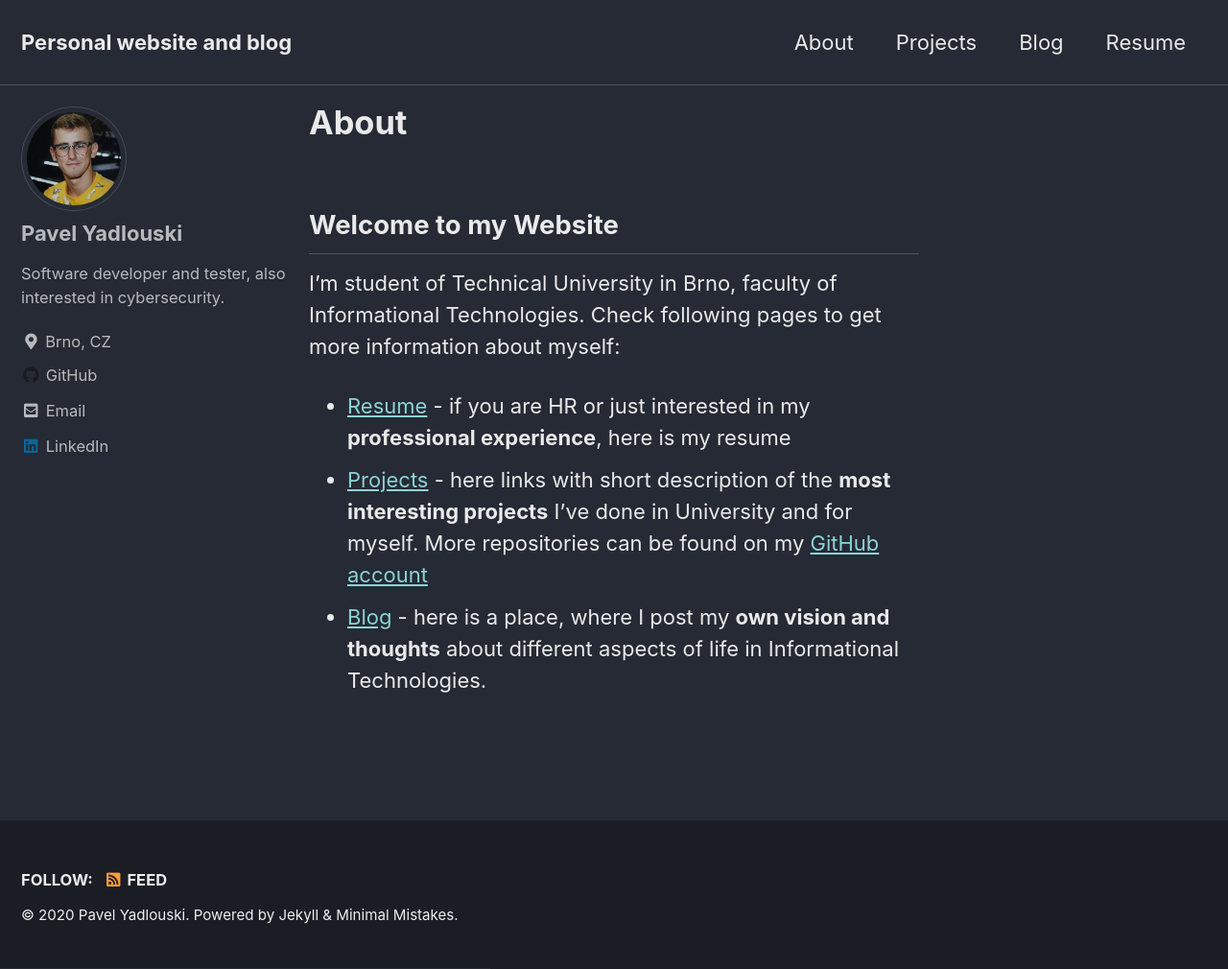
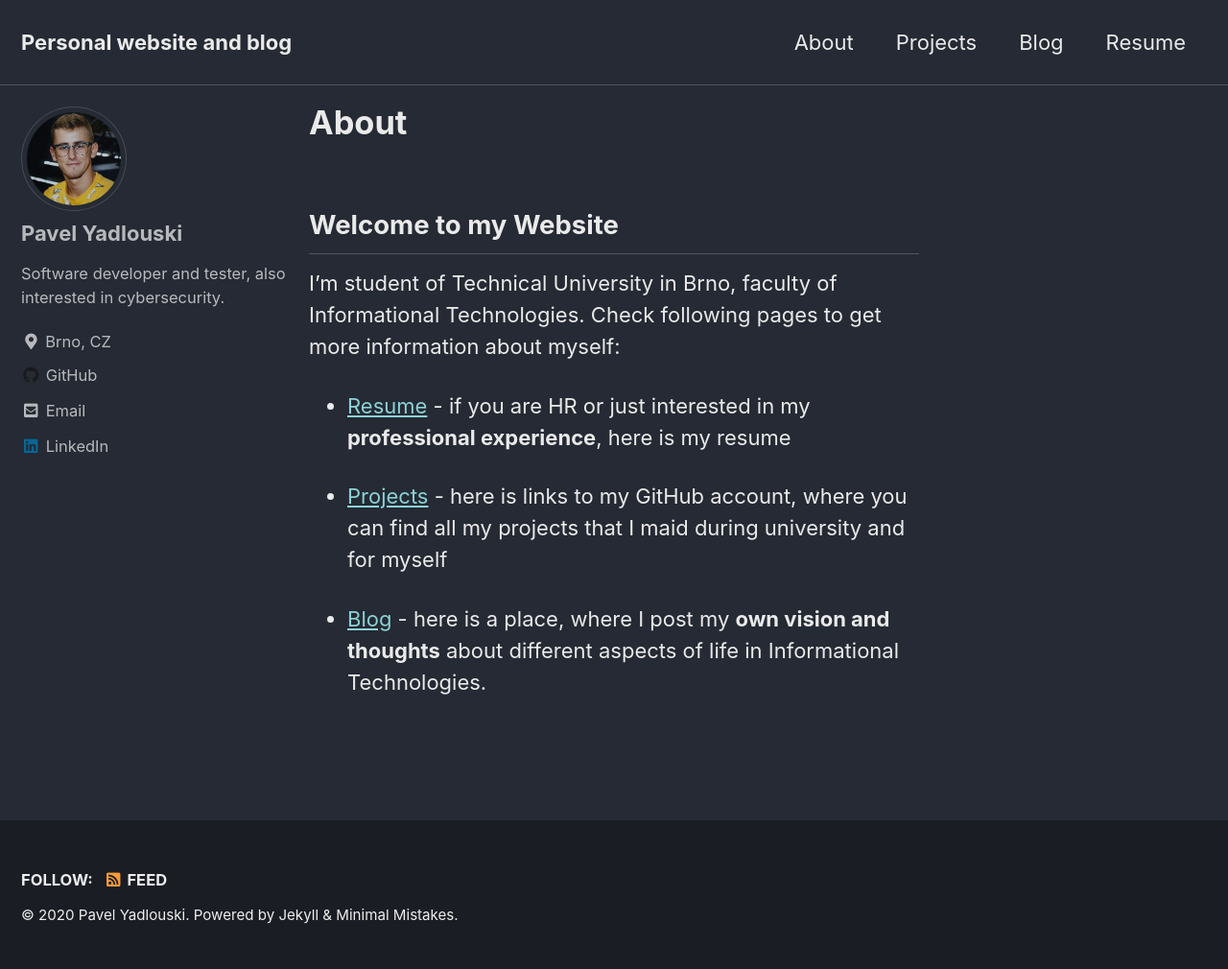
Before and after one commit to x00Pavel/x00Pavel.github.io, a Jekyll site: the page built from _pages/about.md, in a window 1280 px wide and 1010 px high. Shown: the whole window at 96% size. Built offline with Jekyll 4.4.1, drawn with Linux system fonts in a browser that asks for light colours; cached includes are drawn as plain includes.

Commit message:
Little update of links and about page

```diff
--- a/_config.yml
+++ b/_config.yml
@@ -22,7 +22,7 @@
 name                     : "Pavel Yadlouski"
 description              : "My personal website with resume, project and blog posts."
 url                      : # the base hostname & protocol for your site e.g. "https://mmistakes.github.io"
-baseurl                  : # the subpath of your site, e.g. "/blog"
+baseurl                  : "/about/" # the subpath of your site, e.g. "/blog"
 repository               : # GitHub username/repo-name e.g. "mmistakes/minimal-mistakes"
 teaser                   : # path of fallback teaser image, e.g. "/assets/images/500x300.png"
 logo                     : # path of logo image to display in the masthead, e.g. "/assets/images/88x88.png"
--- a/_data/navigation.yml
+++ b/_data/navigation.yml
@@ -3,7 +3,7 @@
     - title: "About"
       url: /about/
     - title: "Projects"
-      url: /my-projects/
+      url: "https://github.com/x00Pavel?tab=repositories"
     - title: "Blog"
       url: /blog/
     - title: "Resume"
--- a/_pages/about.md
+++ b/_pages/about.md
@@ -6,8 +6,11 @@
 I'm student of Technical University in Brno, faculty of Informational
 Technologies. Check following pages to get more information about
 myself:
-+ [Resume](/resume) - if you are HR or just interested in my **professional experience**, here is my resume
-+ [Projects](/projects) - here links with short
-description of the **most interesting projects** I've done in University and
-for myself. More repositories can be found on my [GitHub account](https://github.com/x00Pavel)
-+ [Blog](/blog) - here is a place, where I post my **own vision and thoughts** about different aspects of life in Informational Technologies.
++ [Resume](/resume) - if you are HR or just interested in my
+**professional experience**, here is my resume
+
++ [Projects](https://github.com/x00Pavel?tab=repositories) - here is links to my GitHub account, where you can find
+all my projects that I maid during university and for myself
+
++ [Blog](/blog) - here is a place, where I post my **own vision and thoughts**
+about different aspects of life in Informational Technologies.
```
Also changed, not shown: _pages/resume.md (+1 -1 lines), 1 other file.
